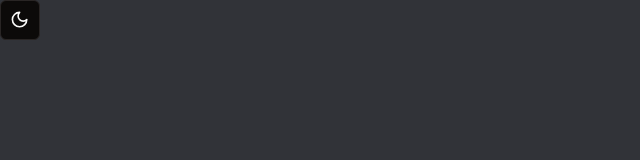
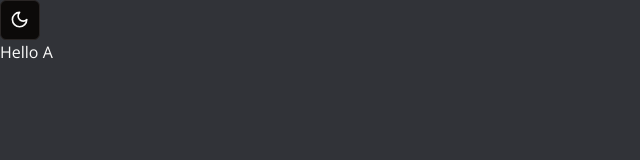
Before and after one commit to debanath/discord-clone, a Next.js app: page / in a window 1280 px wide. Shown: the top 160 px of the page, without its empty margins (0-640 px from the left). Built offline with nearby package versions, Linux system fonts and the light colour scheme.

Commit message:
idk what i did here .-.

```diff
--- a/app/(main)/(routes)/page.tsx
+++ b/app/(main)/(routes)/page.tsx
@@ -7,6 +7,7 @@ export default function Home() {
     <div>
       <UserButton afterSignOutUrl="/" />
       <ModeToggle />
+      <p>Hello A</p>
     </div>
   );
 }
```
